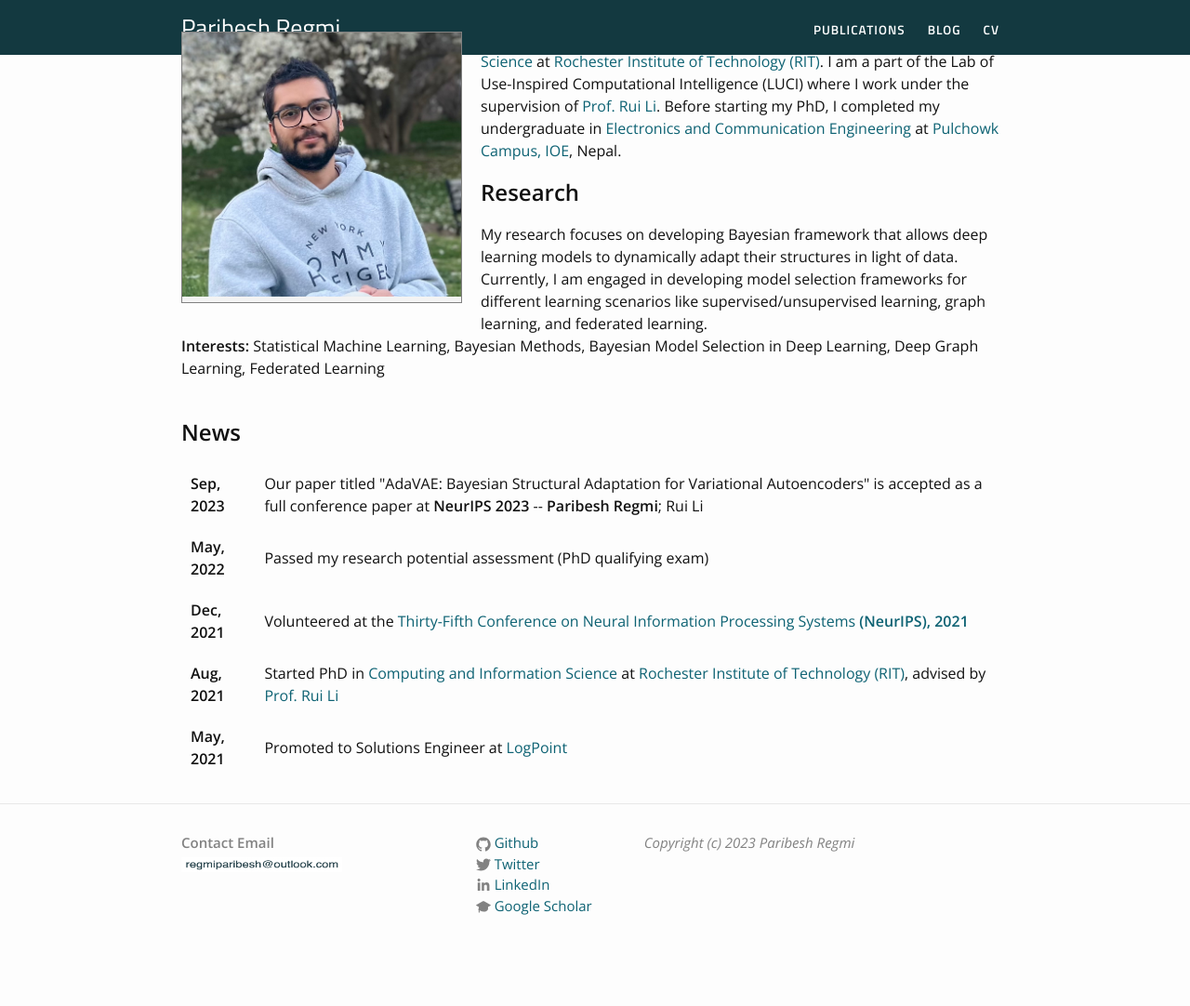
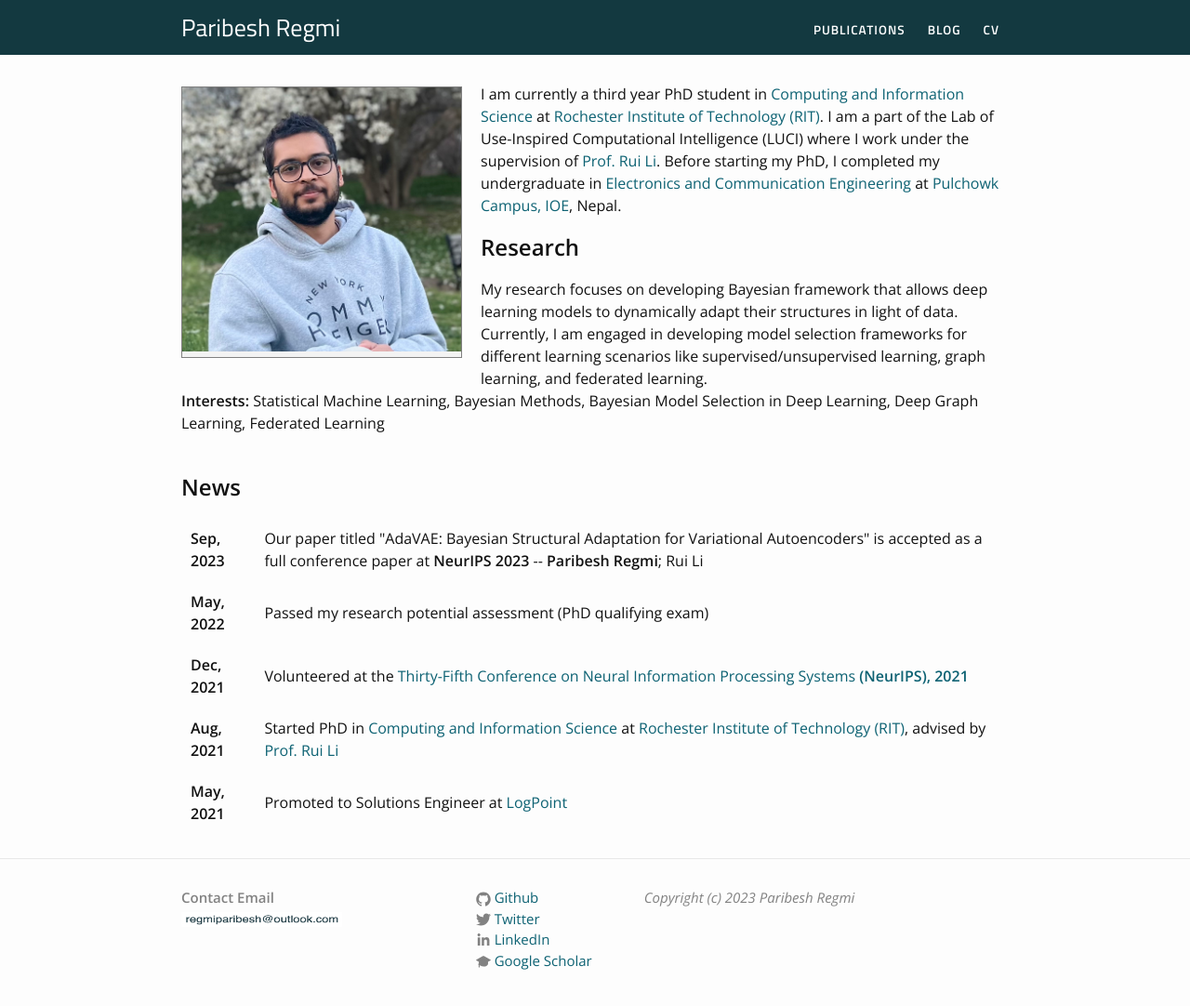
Before and after one commit to paribeshregmi/paribeshregmi.github.io, a Jekyll site: the page built from index.markdown, in a window 1280 px wide and 1104 px high. Shown: the top 1082 px of the window at 93% size. Built offline with Jekyll 4.4.1, drawn with Linux system fonts in a browser that asks for light colours.

Commit message:
Update _header.scss

```diff
--- a/_sass/_header.scss
+++ b/_sass/_header.scss
@@ -7,10 +7,10 @@
     background-image: linear-gradient($brand-color-primary, $brand-color-primary);
     // box-shadow: 0px 5px 10px grey;
     // Positioning context for the mobile navigation icon
-    top: 0;
-    position: fixed;
-    width: 100%;
-    overflow:hidden;
+    // top: 0;
+    position: relative;
+    // width: 100%;
+    // overflow:hidden;
 }
 
 .site-title {
```
